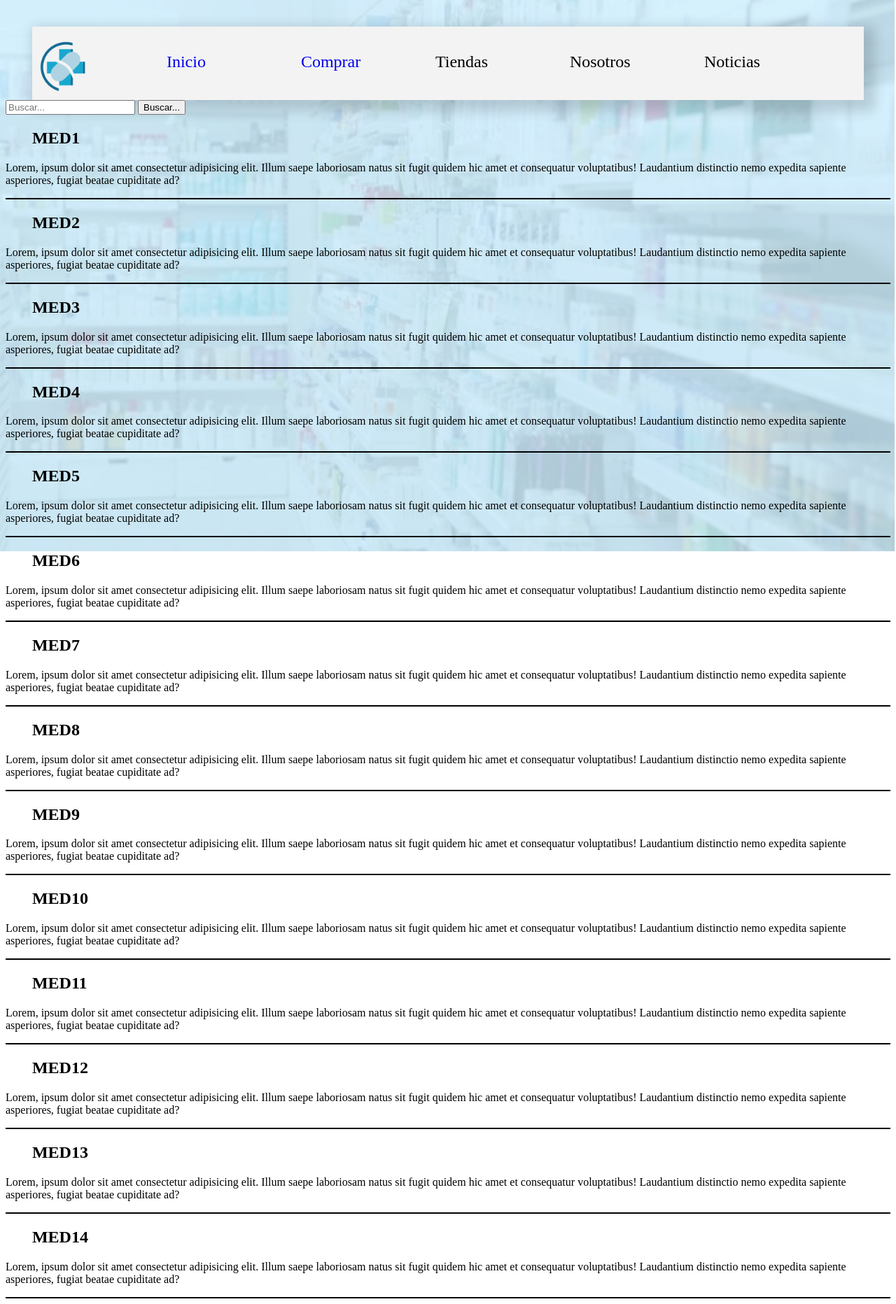
After one commit to DuckMasterMind/CapsulaAzul, a PHP site: page /Online_Shop.html in a window 1280 px wide. The commit adds this page. Shown: the whole page at 70% size. Run offline with PHP 8.4, Linux system fonts and the light colour scheme.

Commit message:
Productos (Test1)
Archivo de página de productos para buscar productos.

```diff
--- /dev/null
+++ b/Online_Shop.html
@@ -0,0 +1,164 @@
+<!DOCTYPE html>
+<html lang="es">
+<head>
+    <meta charset="UTF-8">
+    <link rel="Icon" type="image/x-icon" href="fotos\Logo_Medico_V9-removebg-preview.png">
+    <meta name="title" content="Cápsula Azul">
+    <meta name="viewport" content="width=device-width, initial-scale=1.0">
+    <link rel="stylesheet" href="Css\CA_CSS.css">
+    <title>C á p s u l a &ensp;A z u l</title>
+</head>
+<body>
+    <img class="background" src="fotos\Medico_Web_Background.png">
+    <nav>
+    <img class="nav_logo" src="fotos\Logo_Medico_V9-removebg-preview.png">
+    <a href="index.html"><p class="Nav_1">Inicio</p></a>
+    <a href="Online_Shop.html"><p class="Nav_2">Comprar</p></a>
+    <a><p class="Nav_3">Tiendas</p></a>
+    <a><p class="Nav_4">Nosotros</p></a>
+    <a><p class="Nav_5">Noticias</p></a>
+
+    </nav>
+    <main>
+        <input type="text" list="Search" placeholder="Buscar..." id="search">
+        <datalist id="Search">
+            <option value="Med1">Dolor de Cabeza</option>
+            <option value="Med2">Dolor de Barriga</option>
+            <option value="Med3">Dolor de Ojos</option>
+            <option value="Med4">Med4</option>
+            <option value="Med5">Med5</option>
+            <option value="Med6">Med6</option>
+            <option value="Med7">Med7</option>
+            <option value="Med8">Med8</option>
+            <option value="Med9">Med9</option>
+            <option value="Med10">Med10</option>
+            <option value="Med11">Med11</option>
+            <option value="Med12">Med12</option>
+            <option value="Med13">Med13</option>
+            <option value="Med14">Med14</option>
+            <option value="Med15">Med15</option>
+
+
+
+
+        </datalist>
+        <button onclick="scrollToElement()">Buscar...</button>
+
+
+        <article id="Med1">
+            <h2>MED1</h2>
+            <p>Lorem, ipsum dolor sit amet consectetur adipisicing elit. Illum saepe laboriosam natus sit fugit quidem hic amet et consequatur voluptatibus! Laudantium distinctio nemo expedita sapiente asperiores, fugiat beatae cupiditate ad?</p>
+            <hr>
+
+        </article>
+        <article id="Med2">
+            <h2>MED2</h2>
+            <p>Lorem, ipsum dolor sit amet consectetur adipisicing elit. Illum saepe laboriosam natus sit fugit quidem hic amet et consequatur voluptatibus! Laudantium distinctio nemo expedita sapiente asperiores, fugiat beatae cupiditate ad?</p>
+            <hr>
+        </article>
+        <article id="Med3">
+            <h2>MED3</h2>
+            <p>Lorem, ipsum dolor sit amet consectetur adipisicing elit. Illum saepe laboriosam natus sit fugit quidem hic amet et consequatur voluptatibus! Laudantium distinctio nemo expedita sapiente asperiores, fugiat beatae cupiditate ad?</p>
+            <hr>
+
+        </article>
+        <article id="Med4">
+            <h2>MED4</h2>
+            <p>Lorem, ipsum dolor sit amet consectetur adipisicing elit. Illum saepe laboriosam natus sit fugit quidem hic amet et consequatur voluptatibus! Laudantium distinctio nemo expedita sapiente asperiores, fugiat beatae cupiditate ad?</p>
+            <hr>
+
+        </article>
+        <article id="Med5">
+            <h2>MED5</h2>
+            <p>Lorem, ipsum dolor sit amet consectetur adipisicing elit. Illum saepe laboriosam natus sit fugit quidem hic amet et consequatur voluptatibus! Laudantium distinctio nemo expedita sapiente asperiores, fugiat beatae cupiditate ad?</p>
+            <hr>
+
+        </article>
+        <article id="Med6">
+            <h2>MED6</h2>
+            <p>Lorem, ipsum dolor sit amet consectetur adipisicing elit. Illum saepe laboriosam natus sit fugit quidem hic amet et consequatur voluptatibus! Laudantium distinctio nemo expedita sapiente asperiores, fugiat beatae cupiditate ad?</p>
+            <hr>
+
+        </article>
+        <article id="Med7">
+            <h2>MED7</h2>
+            <p>Lorem, ipsum dolor sit amet consectetur adipisicing elit. Illum saepe laboriosam natus sit fugit quidem hic amet et consequatur voluptatibus! Laudantium distinctio nemo expedita sapiente asperiores, fugiat beatae cupiditate ad?</p>
+            <hr>
+
+        </article>
+        <article id="Med8">
+            <h2>MED8</h2>
+            <p>Lorem, ipsum dolor sit amet consectetur adipisicing elit. Illum saepe laboriosam natus sit fugit quidem hic amet et consequatur voluptatibus! Laudantium distinctio nemo expedita sapiente asperiores, fugiat beatae cupiditate ad?</p>
+            <hr>
+
+        </article>
+        <article id="Med9">
+            <h2>MED9</h2>
+            <p>Lorem, ipsum dolor sit amet consectetur adipisicing elit. Illum saepe laboriosam natus sit fugit quidem hic amet et consequatur voluptatibus! Laudantium distinctio nemo expedita sapiente asperiores, fugiat beatae cupiditate ad?</p>
+            <hr>
+
+        </article>
+        <article id="Med10">
+            <h2>MED10</h2>
+            <p>Lorem, ipsum dolor sit amet consectetur adipisicing elit. Illum saepe laboriosam natus sit fugit quidem hic amet et consequatur voluptatibus! Laudantium distinctio nemo expedita sapiente asperiores, fugiat beatae cupiditate ad?</p>
+            <hr>
+
+        </article>
+        <article id="Med11">
+            <h2>MED11</h2>
+            <p>Lorem, ipsum dolor sit amet consectetur adipisicing elit. Illum saepe laboriosam natus sit fugit quidem hic amet et consequatur voluptatibus! Laudantium distinctio nemo expedita sapiente asperiores, fugiat beatae cupiditate ad?</p>
+            <hr>
+
+        </article>
+        <article id="Med12">
+            <h2>MED12</h2>
+            <p>Lorem, ipsum dolor sit amet consectetur adipisicing elit. Illum saepe laboriosam natus sit fugit quidem hic amet et consequatur voluptatibus! Laudantium distinctio nemo expedita sapiente asperiores, fugiat beatae cupiditate ad?</p>
+            <hr>
+
+        </article>
+        <article id="Med13">
+            <h2>MED13</h2>
+            <p>Lorem, ipsum dolor sit amet consectetur adipisicing elit. Illum saepe laboriosam natus sit fugit quidem hic amet et consequatur voluptatibus! Laudantium distinctio nemo expedita sapiente asperiores, fugiat beatae cupiditate ad?</p>
+            <hr>
+
+        </article>
+        <article id="Med14">
+            <h2>MED14</h2>
+            <p>Lorem, ipsum dolor sit amet consectetur adipisicing elit. Illum saepe laboriosam natus sit fugit quidem hic amet et consequatur voluptatibus! Laudantium distinctio nemo expedita sapiente asperiores, fugiat beatae cupiditate ad?</p>
+            <hr>
+
+        </article>
+    </main>
+</body>
+
+
+
+
+
+
+
+
+
+
+
+
+
+
+
+<script>
+  function scrollToElement() {
+            // Get the input value
+            var searchValue = document.getElementById("search").value;
+
+            // Find the element with the corresponding ID
+            var targetElement = document.getElementById(searchValue);
+
+            if (targetElement) {
+                // Scroll to the element
+                targetElement.scrollIntoView({ behavior: "smooth" });
+            } else {
+                alert("Element with ID '" + searchValue + "' not found.");
+            }
+        }
+</script>
+</html>
--- a/css/CA_CSS.css
+++ b/css/CA_CSS.css
@@ -14,6 +14,20 @@ nav {
 body {
    background-color: white;
 }
+datalist {
+   background-color: blue;
+   position: absolute;
+   border: 0 none;
+   overflow-x: hidden;
+   overflow-y: auto;
+
+}
+
+datalist option {
+    font-size: 5em;
+}
+
+
 header{
     height: 13em;
 }
--- a/index.html
+++ b/index.html
@@ -12,8 +12,8 @@
     <img class="background" src="fotos\Medico_Web_Background.png">
     <nav>
     <img class="nav_logo" src="fotos\Logo_Medico_V9-removebg-preview.png">
-    <a><p class="Nav_1">Inicio</p></a>
-    <a href="Online_Shop"><p class="Nav_2">Comprar</p></a>
+    <a href="index.html"><p class="Nav_1">Inicio</p></a>
+    <a href="Online_Shop.html"><p class="Nav_2">Comprar</p></a>
     <a><p class="Nav_3">Tiendas</p></a>
     <a><p class="Nav_4">Nosotros</p></a>
     <a><p class="Nav_5">Noticias</p></a>
```
